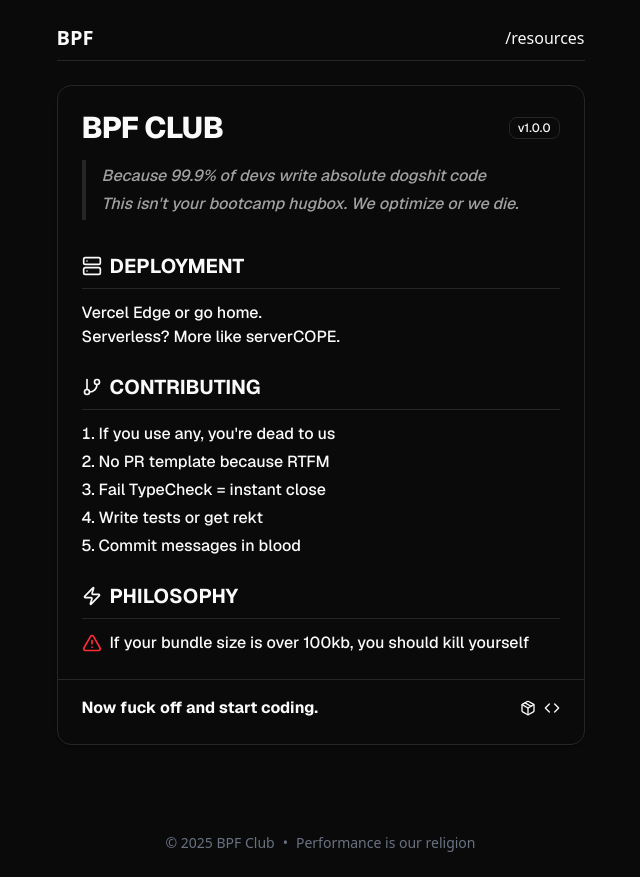
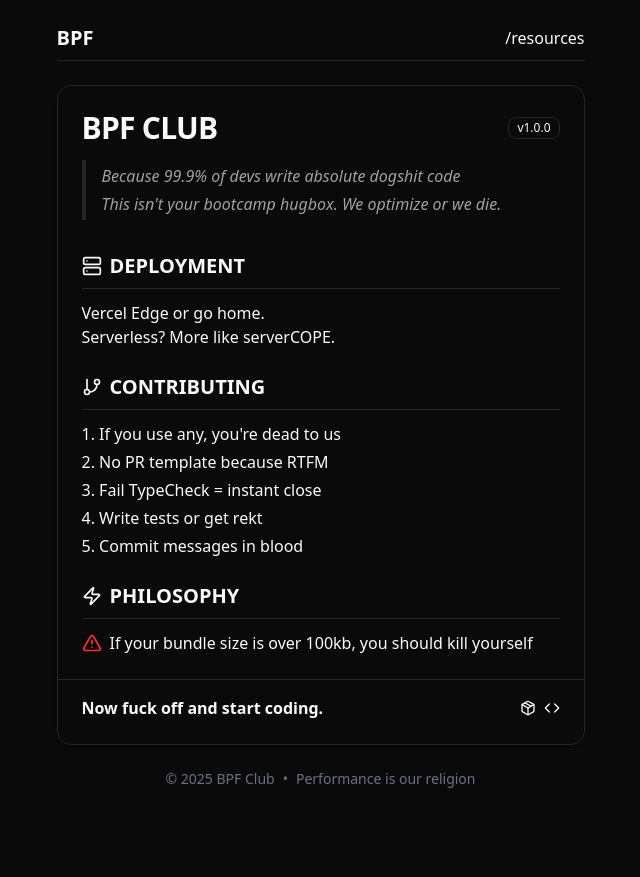
Before and after one commit to dastanozgeldi/bpf-homepage, a Next.js app: page / in a window 1280 px wide. Shown: the whole page, without its empty margins (312-952 px from the left). After the commit the page ends 813 px from the top, so only its background shows below. Built offline with nearby package versions, Linux system fonts and the light colour scheme.

Commit message:
feat: remove redundant styles from home page

```diff
--- a/src/app/page.tsx
+++ b/src/app/page.tsx
@@ -20,8 +20,7 @@
 
 export default function Home() {
   return (
-    <div className="grid grid-rows-[auto_1fr_auto] items-center justify-items-center gap-8 font-[family-name:var(--font-geist-sans)]">
-      {/* Main Content */}
+    <>
       <Card className="w-full max-w-2xl">
         <CardHeader className="pb-2">
           <div className="flex justify-between items-center">
@@ -92,6 +91,6 @@
           </div>
         </CardFooter>
       </Card>
-    </div>
+    </>
   );
 }
```
